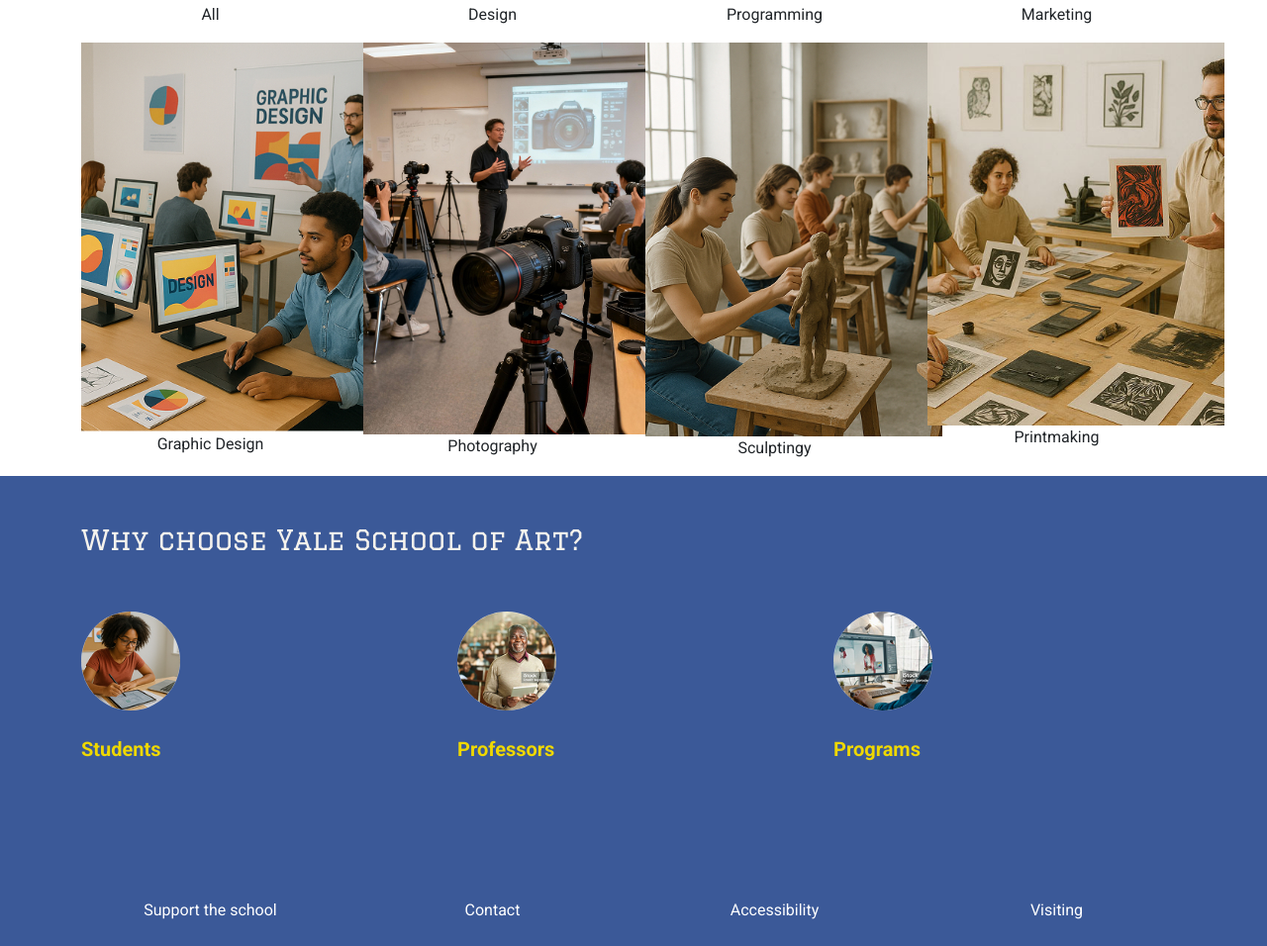
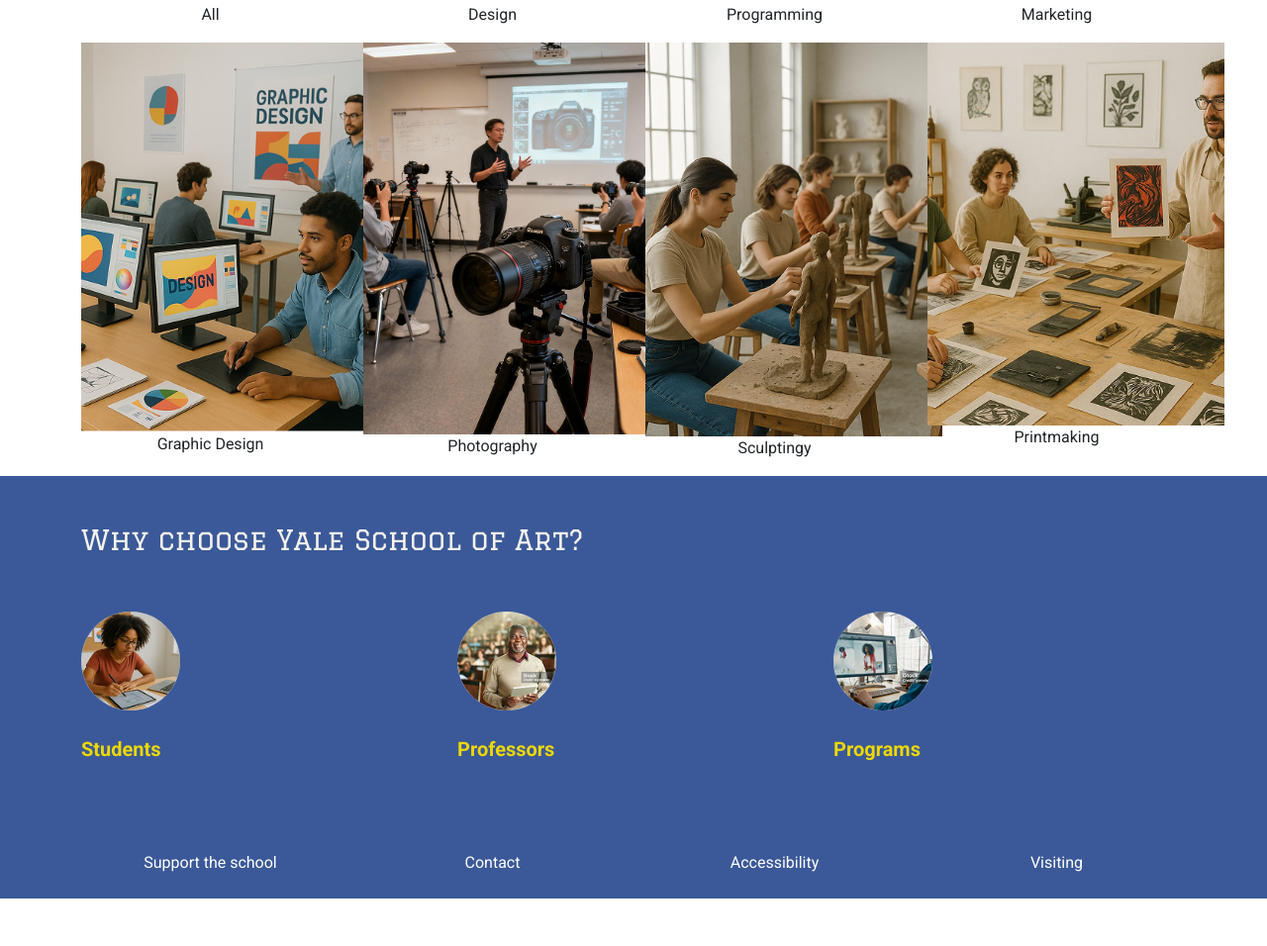
Before and after one commit to Cadmill192005/dsn1713-final, a website: page apply.html in a window 1280 px wide. Shown: the part 717-1673 px from the top of the page at 99% size. After the commit the page ends 1625 px from the top, so only its background shows below. Drawn offline with nearby package versions, Linux system fonts and the light colour scheme.

Commit message:
Update apply.html

```diff
--- a/apply.html
+++ b/apply.html
@@ -116,7 +116,7 @@
 
 
         <section class="bg-dark justify-content-center">
-        <div class="container pb-5">
+        <div class="container ">
           <div>
             <h3 class="pb-5 pt-5" style="color: #f6f3ed;">Why choose Yale School of Art?</h3>
               <div class="row g-4">
```
